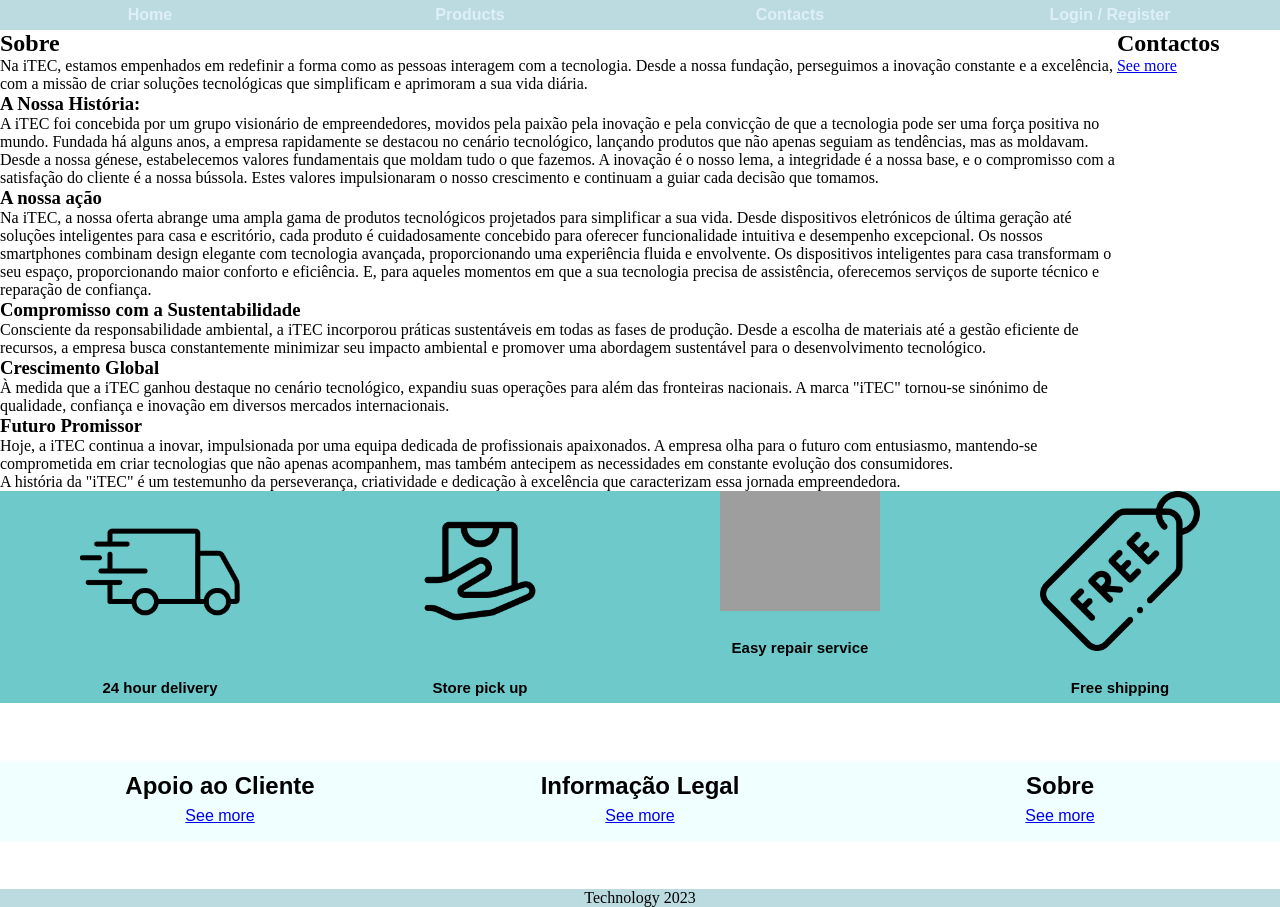
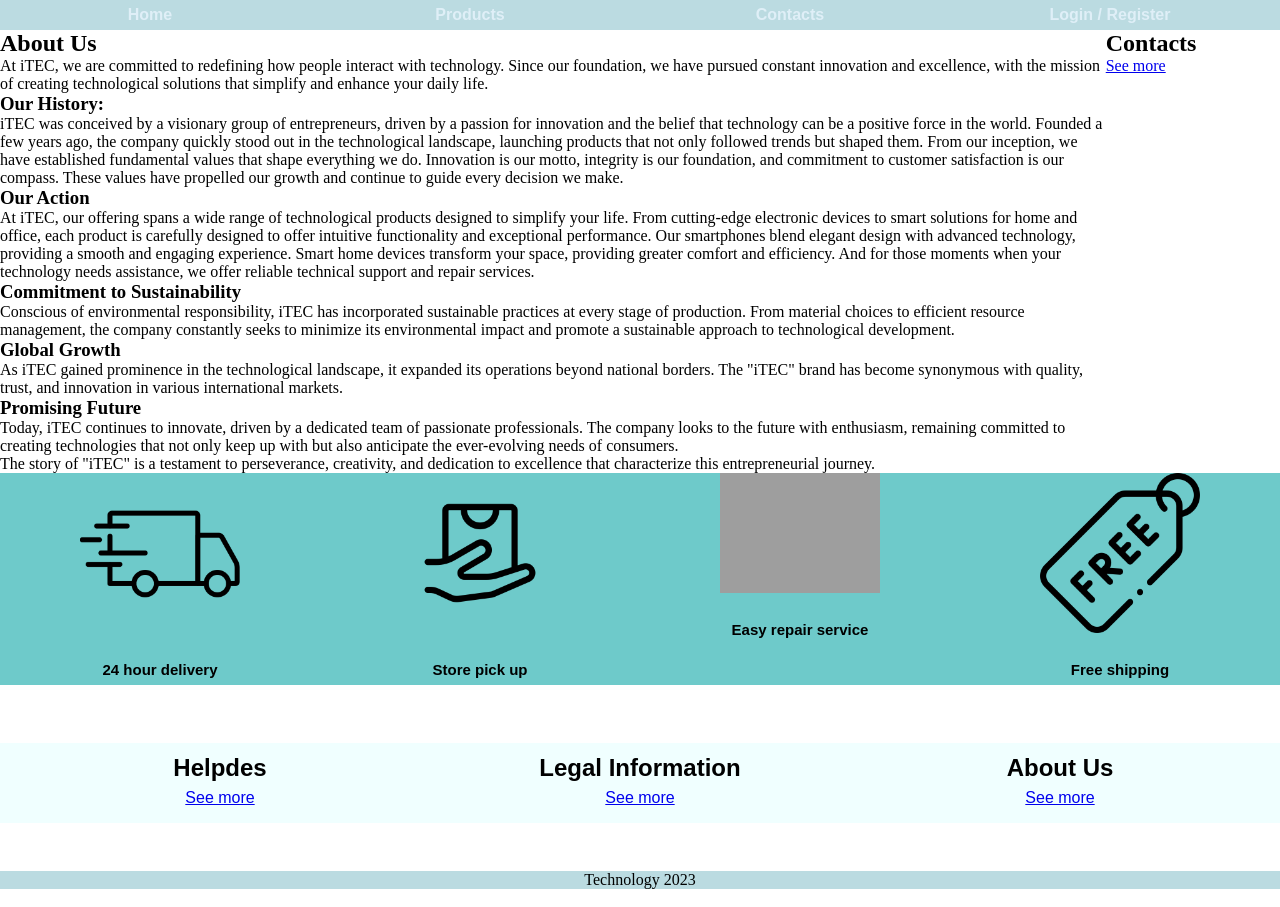
Before and after one commit to AndreFerGon/ESIN, a PHP site: page /sobre.php in a window 1280 px wide. Shown: the part 160-1067 px from the top of the page. Run offline with PHP 8.4, Linux system fonts and the light colour scheme; grey boxes are pictures that could not be loaded.

Commit message:
já esta tudo em ingles

```diff
--- a/sobre.php
+++ b/sobre.php
@@ -2,54 +2,40 @@
 <html lang="en">
   <body>
     <div id="customer-support">
-      <h2>Sobre</h2>
+      <h2>About Us</h2>
       <p>
-       Na iTEC, estamos empenhados em redefinir a forma como as pessoas interagem com a tecnologia. Desde a nossa
-       fundação, perseguimos a inovação constante e a excelência, com a missão de criar soluções tecnológicas que
-       simplificam e aprimoram a sua vida diária.
+        At iTEC, we are committed to redefining how people interact with technology. Since our foundation, we have pursued constant innovation and excellence, with the mission of creating technological solutions that simplify and enhance your daily life.
       </p>
-      <h3>A Nossa História:</h3>
+    <h3>Our History:</h3>
       <p>
-      A iTEC foi concebida por um grupo visionário de empreendedores, movidos pela paixão pela inovação e pela
-      convicção de que a tecnologia pode ser uma força positiva no mundo. Fundada há alguns anos, a empresa rapidamente
-      se destacou no cenário tecnológico, lançando produtos que não apenas seguiam as tendências, mas as moldavam.
-      Desde a nossa génese, estabelecemos valores fundamentais que moldam tudo o que fazemos. A inovação é o nosso
-      lema, a integridade é a nossa base, e o compromisso com a satisfação do cliente é a nossa bússola.
-      Estes valores impulsionaram o nosso crescimento e continuam a guiar cada decisão que tomamos.
+        iTEC was conceived by a visionary group of entrepreneurs, driven by a passion for innovation and the belief that technology can be a positive force in the world. Founded a few years ago, the company quickly stood out in the technological landscape, launching products that not only followed trends but shaped them.
+        From our inception, we have established fundamental values that shape everything we do. Innovation is our motto, integrity is our foundation, and commitment to customer satisfaction is our compass. These values have propelled our growth and continue to guide every decision we make.
       </p>
-      <h3>A nossa ação</h3>
+    <h3>Our Action</h3>
       <p>
-        Na iTEC, a nossa oferta abrange uma ampla gama de produtos tecnológicos projetados para simplificar a sua vida.
-        Desde dispositivos eletrónicos de última geração até soluções inteligentes para casa e escritório, cada produto
-        é cuidadosamente concebido para oferecer funcionalidade intuitiva e desempenho excepcional.
-        Os nossos smartphones combinam design elegante com tecnologia avançada, proporcionando uma experiência fluida e
-        envolvente. Os dispositivos inteligentes para casa transformam o seu espaço, proporcionando maior conforto e
-        eficiência. E, para aqueles momentos em que a sua tecnologia precisa de assistência, oferecemos serviços de suporte
-        técnico e reparação de confiança.
+       At iTEC, our offering spans a wide range of technological products designed to simplify your life. From cutting-edge electronic devices to smart solutions for home and office, each product is carefully designed to offer intuitive functionality and exceptional performance.
+       Our smartphones blend elegant design with advanced technology, providing a smooth and engaging experience. Smart home devices transform your space, providing greater comfort and efficiency. And for those moments when your technology needs assistance, we offer reliable technical support and repair services.
       </p>
-      <h3>Compromisso com a Sustentabilidade</h3>
+    <h3>Commitment to Sustainability</h3>
       <p>
-        Consciente da responsabilidade ambiental, a iTEC incorporou práticas sustentáveis em todas as fases de produção.
-        Desde a escolha de materiais até a gestão eficiente de recursos, a empresa busca constantemente minimizar seu impacto
-        ambiental e promover uma abordagem sustentável para o desenvolvimento tecnológico.
+       Conscious of environmental responsibility, iTEC has incorporated sustainable practices at every stage of production. From material choices to efficient resource management, the company constantly seeks to minimize its environmental impact and promote a sustainable approach to technological development.
       </p>
-      <h3>Crescimento Global</h3>
+    <h3>Global Growth</h3>
       <p>
-       À medida que a iTEC ganhou destaque no cenário tecnológico, expandiu suas operações para além das fronteiras nacionais.
-       A marca "iTEC" tornou-se sinónimo de qualidade, confiança e inovação em diversos mercados internacionais.
+        As iTEC gained prominence in the technological landscape, it expanded its operations beyond national borders. The "iTEC" brand has become synonymous with quality, trust, and innovation in various international markets.
       </p>
-      <h3>Futuro Promissor</h3>
+    <h3>Promising Future</h3>
       <p>
-       Hoje, a iTEC continua a inovar, impulsionada por uma equipa dedicada de profissionais apaixonados. A empresa olha para
-       o futuro com entusiasmo, mantendo-se comprometida em criar tecnologias que não apenas acompanhem, mas também antecipem
-       as necessidades em constante evolução dos consumidores.
+       Today, iTEC continues to innovate, driven by a dedicated team of passionate professionals. The company looks to the future with enthusiasm, remaining committed to creating technologies that not only keep up with but also anticipate the ever-evolving needs of consumers.
       </p>
+
       <p>
-      A história da "iTEC" é um testemunho da perseverança, criatividade e dedicação à excelência que caracterizam essa jornada empreendedora.
+       The story of "iTEC" is a testament to perseverance, creativity, and dedication to excellence that characterize this entrepreneurial journey.
       </p>
+
     </div>
     <div id="center">
-        <h2>Contactos</h2>
+        <h2>Contacts</h2>
         <p>
           <a href="contacts.php">See more</a>
         </p>
--- a/templates/bottombanner.php
+++ b/templates/bottombanner.php
@@ -26,19 +26,19 @@
 
     <div id="options">
       <div id="left">
-        <h2>Apoio ao Cliente</h2>
+        <h2>Helpdes</h2>
         <p>
           <a href="apoioaocliente.php">See more</a>
         </p>
       </div>
       <div id="center">
-        <h2>Informação Legal</h2>
+        <h2>Legal Information</h2>
         <p>
           <a href="informaçãolegal.php">See more</a>
         </p>
       </div>
       <div id="right">
-        <h2>Sobre</h2>
+        <h2>About Us</h2>
         <p>
           <a href="sobre.php">See more</a>
         </p>
```
Also changed, not shown: apoioaocliente.php (+23 -24 lines), areapessoal.php (+4 -4 lines), contacts.php (+14 -14 lines), informaçãolegal.php (+28 -29 lines).
